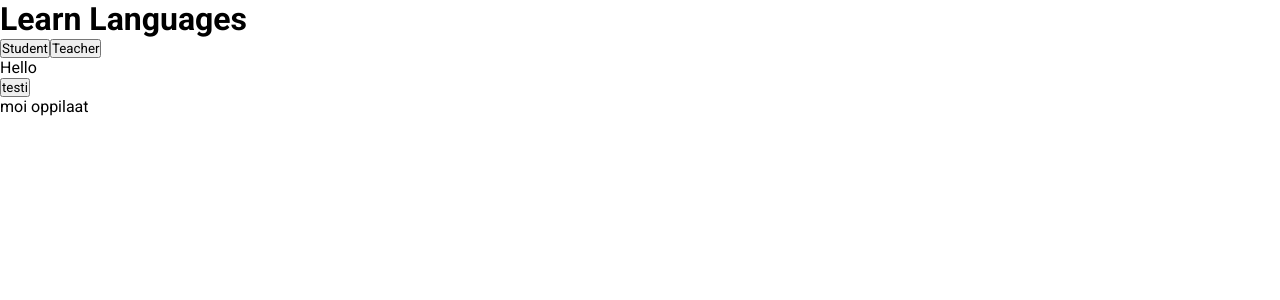
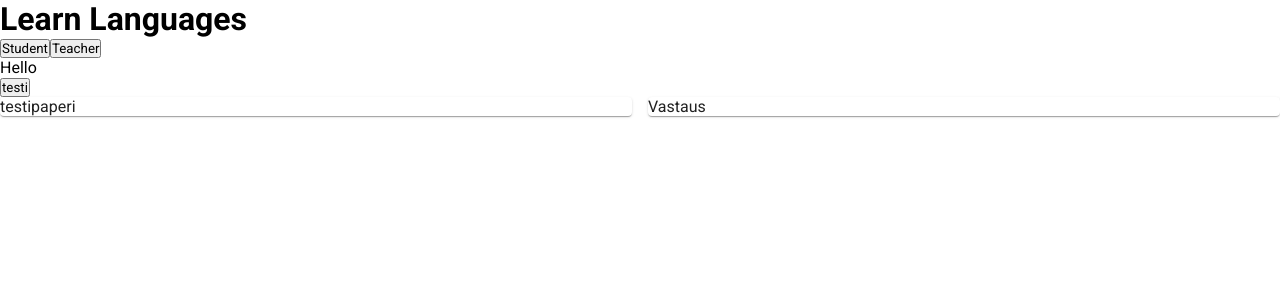
Before and after one commit to jennymyllymaa/language-learning-app, a React (Vite) app in the folder frontend/: page / in a window 1280 px wide. Shown: the top 300 px of the page. Built offline with nearby package versions, Linux system fonts and the light colour scheme.

Commit message:
fronend/src/components/studentView.jsx: Outlining stucture.

```diff
--- a/frontend/src/components/StudentView.jsx
+++ b/frontend/src/components/StudentView.jsx
@@ -1,8 +1,20 @@
+import Box from "@mui/material/Box";
+import Paper from "@mui/material/Paper";
+import Grid from "@mui/material/Grid";
+import Prompt from "./Prompt.jsx"
+
 function StudentView() {
-  return(
-    <div>
-      <p>moi oppilaat</p>
-    </div>
+  return (
+    <Box>
+      <Grid container rowSpacing={1} columnSpacing={2}>
+        <Grid item xs={6}>
+          <Prompt />
+        </Grid>
+        <Grid item xs={6}>
+          <Paper>Vastaus</Paper>
+        </Grid>
+      </Grid>
+    </Box>
   );
 }
 
```
